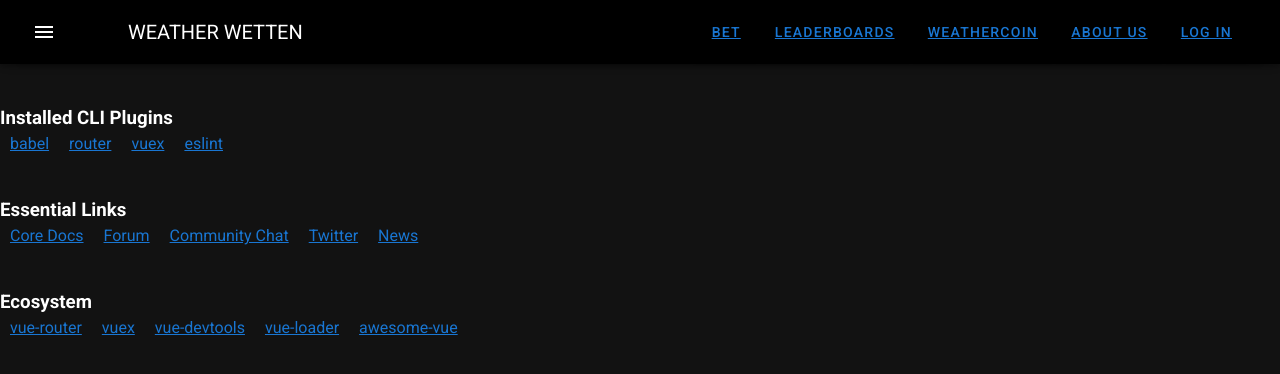
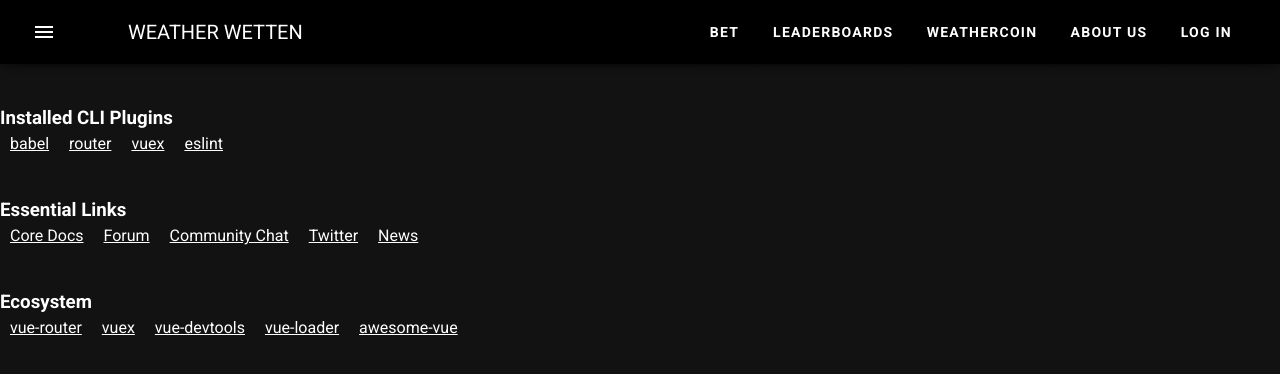
Before and after one commit to 0xProtocol/weatherwetten.nuxt, a Nuxt app: page /bet in a window 1280 px wide. Shown: the top 374 px of the page. Built offline with nearby package versions, Linux system fonts and the light colour scheme.

Commit message:
finally changed nuxtlink with other colors

```diff
--- a/components/NavBar2.vue
+++ b/components/NavBar2.vue
@@ -13,19 +13,19 @@
         <v-spacer></v-spacer>
         <v-toolbar-items class="hidden-sm-and-down">
           <v-btn color="black">
-            <nuxt-link to="/bet" tag="a">BET</nuxt-link>
+            <NuxtLink to="/bet"  class="nuxt-link-active">BET</NuxtLink>
           </v-btn>
           <v-btn color="black">
-            <nuxt-link to="/leaderboards" tag="a">LEADERBOARDS</nuxt-link>
+            <nuxt-link to="/leaderboards" class="nuxt-link-active">LEADERBOARDS</nuxt-link>
           </v-btn>
           <v-btn color="black">
-            <nuxt-link to="/weathercoin" tag="a">WEATHERCOIN</nuxt-link>
+            <nuxt-link to="/weathercoin" class="nuxt-link-active">WEATHERCOIN</nuxt-link>
           </v-btn>
           <v-btn color="black">
-            <nuxt-link to="/aboutus" tag="a">ABOUT US</nuxt-link>
+            <nuxt-link to="/aboutus" class="nuxt-link-active" >ABOUT US</nuxt-link>
           </v-btn>
           <v-btn color="black">
-            <nuxt-link to="/Login" tag="a">LOG IN</nuxt-link>
+            <nuxt-link to="/Login"class="nuxt-link-active" >LOG IN</nuxt-link>
           </v-btn>
         </v-toolbar-items>
       </v-toolbar>
@@ -52,7 +52,7 @@
 
           <v-list-item-content>
             <v-list-item-title>
-              <nuxt-link :to="{ path: item.link, query: { plan: 'private' }}">{{ item.title }}</nuxt-link>
+              <nuxt-link :to="{ path: item.link, query: { plan: 'private' }}" class="nuxt-link-active" >{{ item.title }} </nuxt-link>
             </v-list-item-title>
           </v-list-item-content>
         </v-list-item>
@@ -81,19 +81,17 @@ export default {
 </script>
 
 <style>
-.hero {
-  background: url('../assets/img/hero.jpg');
-  background-size: cover;
-  width: 100%;
-  height: 100%;
-  position: absolute;
-  top: 0;
-  left: 0;
-  transform: scale(1.03); /*to scale img right to main element (not really a good way but working)*/
+.nuxt-link-exact-active {
+  font-weight: bold;
 }
-.overlay{
-  justify-content: center;
-  align-items: center;
-  transform: scale(1.03);
+.nuxt-link-active {
+  font-weight: bold;
+  color: green;
+  text-decoration: none;
+}
+.nuxt-link-active:hover {
+  font-weight: bold;
+  color: green;
+  text-decoration: none;
 }
 </style>
--- a/nuxt.config.js
+++ b/nuxt.config.js
@@ -75,8 +75,8 @@ export default {
       primary: true,
       themes: {
         dark: {
-          primary: colors.blue.darken2,
-          test: colors.green,
+          primary: '#FFFFFF',
+          test: colors.red.accent4,
           accent: colors.grey.darken3,
           secondary: colors.amber.darken3,
           info: colors.teal.lighten1,
```
